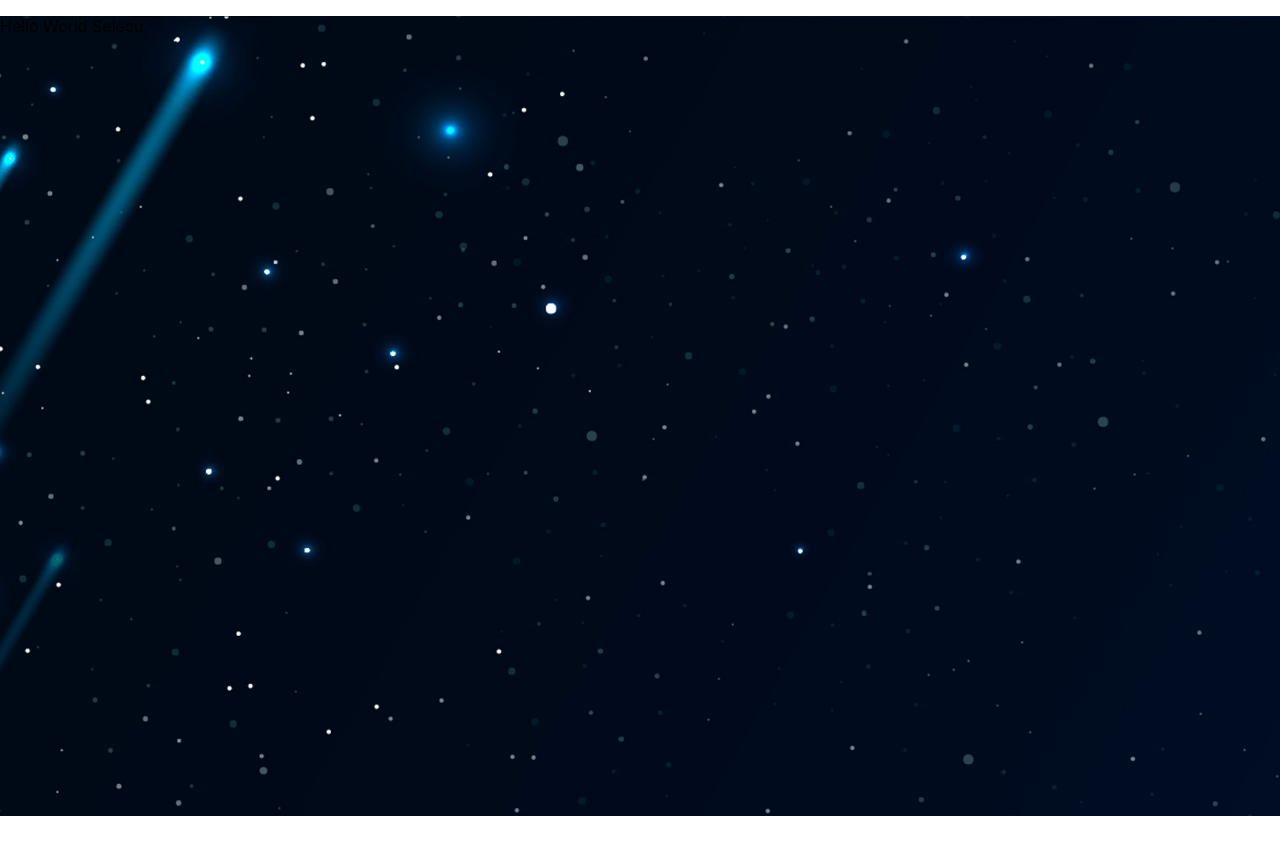
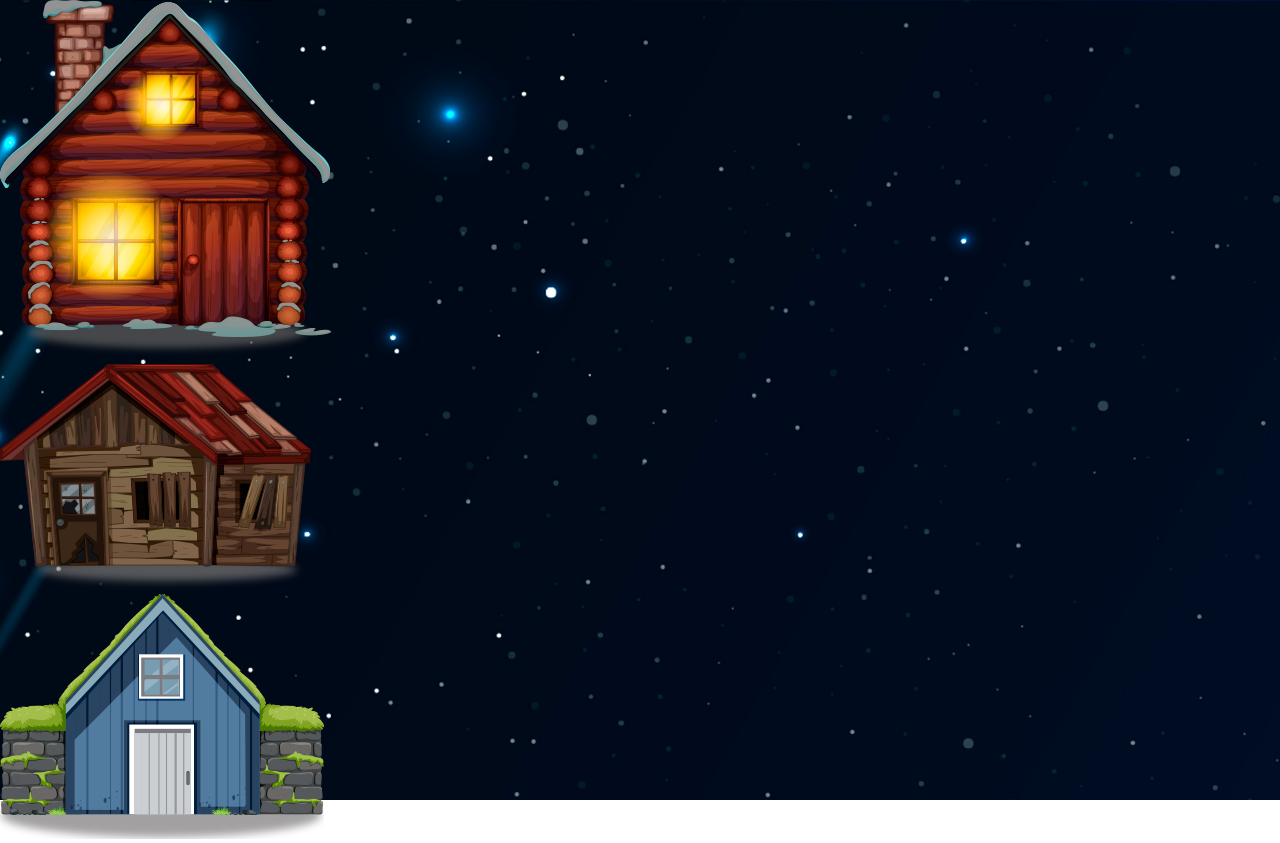
Before and after one commit to leonfhl/selecu-app, a React (Create React App) app: page / in a window 1280 px wide. Before the commit the page ends 816 px from the top, so only its background shows below. Built offline with nearby package versions, Linux system fonts and the light colour scheme.

Commit message:
button houses added

```diff
--- a/src/App.js
+++ b/src/App.js
@@ -1,15 +1,17 @@
 import background from './resources/fondo.jpg';
 import './App.scss';
 
+import ButtonHouse from './components/ButtonHouse.js'
 
 function App() {
   return (
     <div className="App">
       <div className="container-fluid homepage-bgimage">
 
-        <p>
-          Hello World Selecu.
-        </p>
+        <ButtonHouse src = './resources/1.png' />
+        <ButtonHouse src = './resources/4.png' />
+        <ButtonHouse src = './resources/11.png' />
+
       </div>
     </div>
   );
--- a/src/App.scss
+++ b/src/App.scss
@@ -1,4 +1,4 @@
-//center background
+//centering-fit background
 .homepage-bgimage {
   background: url('./resources/fondo.jpg');
   height: 100vh;
--- /dev/null
+++ b/src/components/ButtonHouse.js
@@ -0,0 +1,16 @@
+import React, { Component,  } from 'react';
+
+class ButtonHouse extends Component {
+    render() {
+        return (
+
+                <div>
+                     <img src = {this.props.src}/>
+                </div>
+
+        );
+    }
+}
+
+
+export default ButtonHouse;
```
Also changed, not shown: src/style.scss (deleted, +0 -15 lines), src/logo.svg (deleted).
